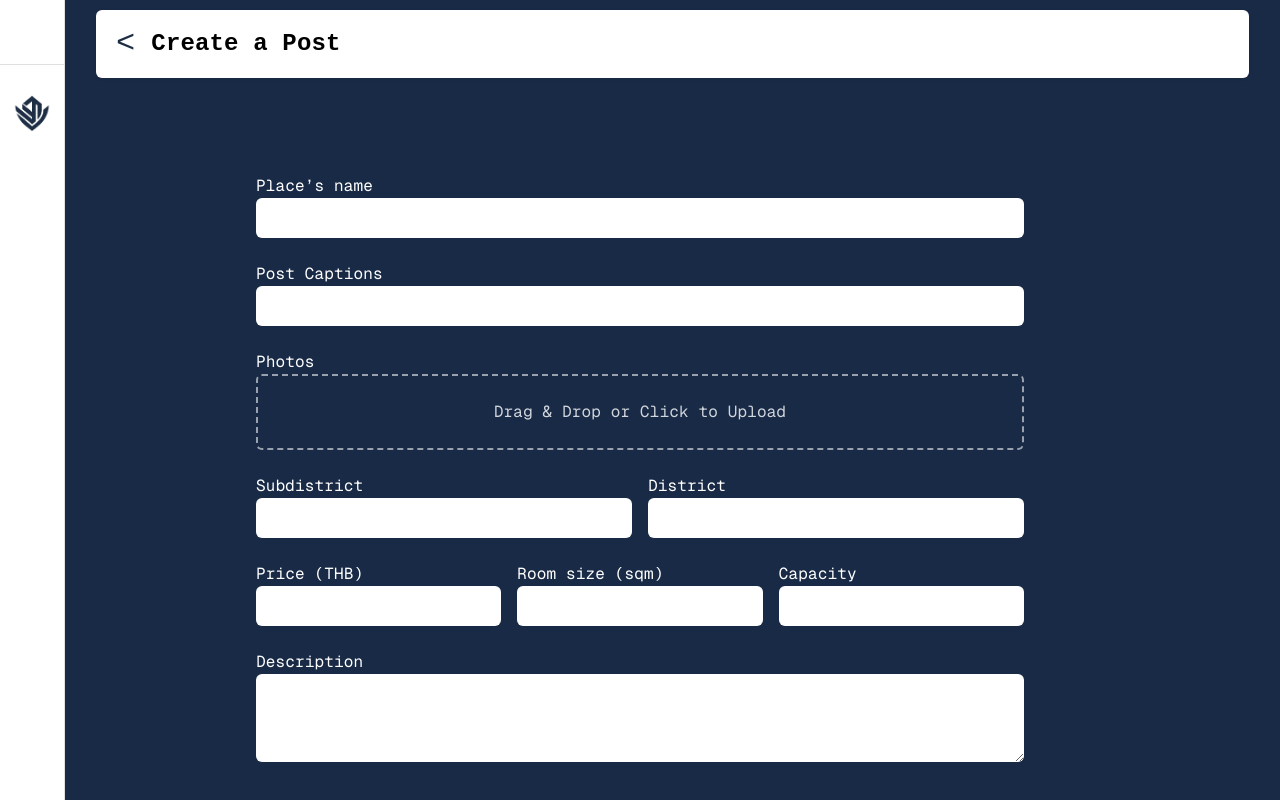
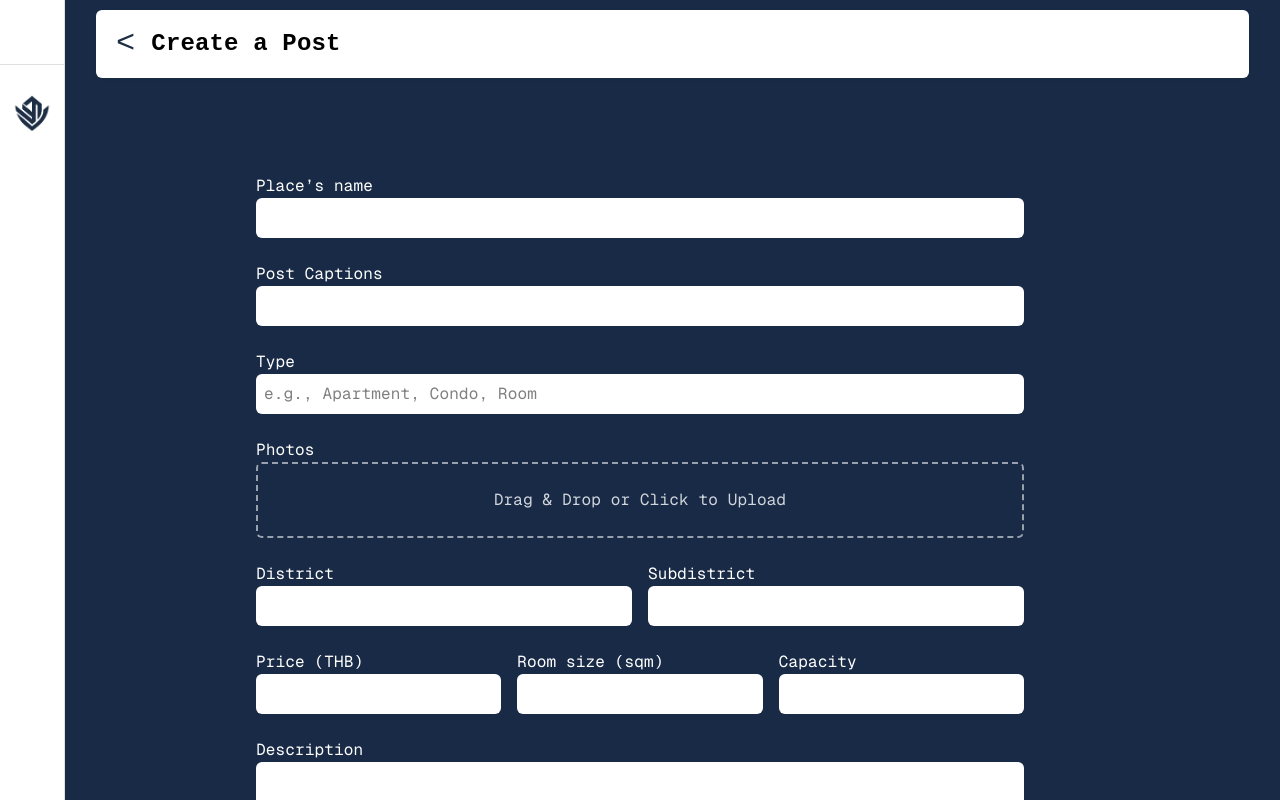
Before and after one commit to RoomieFinder/webapp-frontend, a Next.js app: page /landlords/posting in a window 1280 px wide. Built offline with nearby package versions, Linux system fonts and the light colour scheme; some icons are missing.

Commit message:
set component

```diff
--- a/src/app/landlords/posting/page.tsx
+++ b/src/app/landlords/posting/page.tsx
@@ -176,6 +176,20 @@ export default function CreatePost() {
               />
             </div>
 
+            {/* Type */}
+            <div className="flex flex-col w-full">
+              <label>Type</label>
+              <input
+                type="text"
+                name="type"
+                value={formData.type}
+                onChange={handleChange}
+                required
+                placeholder="e.g., Apartment, Condo, Room"
+                className="rounded-md p-2 bg-white text-black"
+              />
+            </div>
+
             {/* Photos with drag & drop */}
             <div className="flex flex-col w-full">
               <label>Photos</label>
@@ -231,24 +245,24 @@ export default function CreatePost() {
               )}
             </div>
 
-            {/* Subdistrict + District */}
+            {/* District + Subdistrict */}
             <div className="flex flex-col md:flex-row gap-4 w-full">
+              <div className="flex flex-col flex-1">
+                <label>District</label>
+                <input
+                  type="text"
+                  name="district"
+                  value={formData.district}
+                  onChange={handleChange}
+                  className="rounded-md p-2 bg-white text-black"
+                />
+              </div>
               <div className="flex flex-col flex-1">
                 <label>Subdistrict</label>
                 <input
                   type="text"
                   name="subdistrict"
                   value={formData.subdistrict}
-                  onChange={handleChange}
-                  className="rounded-md p-2 bg-white text-black"
-                />
-              </div>
-              <div className="flex flex-col flex-1">
-                <label>District</label>
-                <input
-                  type="text"
-                  name="district"
-                  value={formData.district}
                   onChange={handleChange}
                   className="rounded-md p-2 bg-white text-black"
                 />
```
